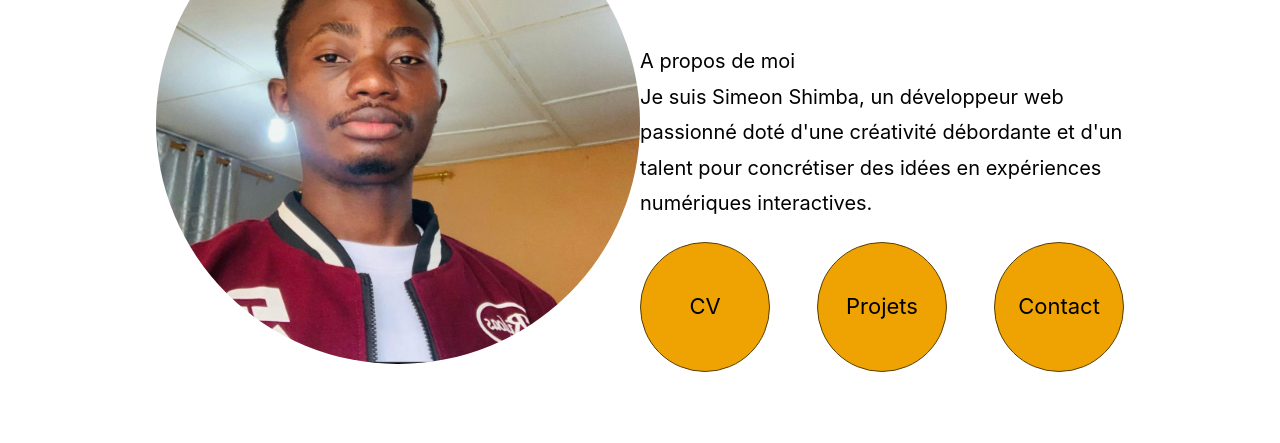
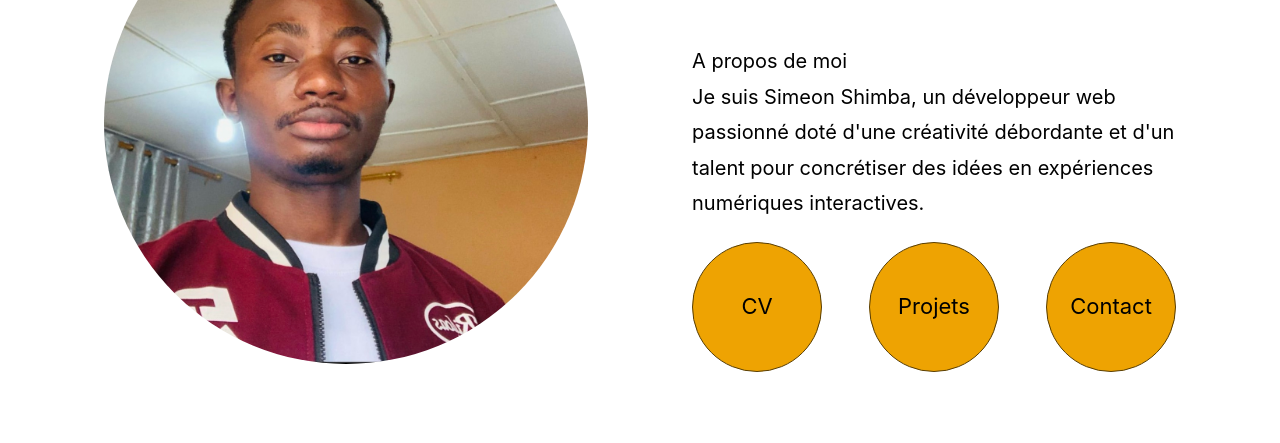
Before and after one commit to masanzashimba/simeon_portfolio, a plain HTML site: page index.html in a window 1280 px wide. Shown: the part 197-640 px from the top of the page. Drawn offline with Linux system fonts and the light colour scheme.

Commit message:
modification for header section

```diff
--- a/style.css
+++ b/style.css
@@ -57,13 +57,10 @@
 }
 
 /* Main */
-.main {
+
+.main__section {
     display: flex;
     justify-content: space-evenly;
-}
-.main__section {
-    display: flex;
-    justify-content: space-between;
 }
 .main__image-container {
     width: 484px;
```
